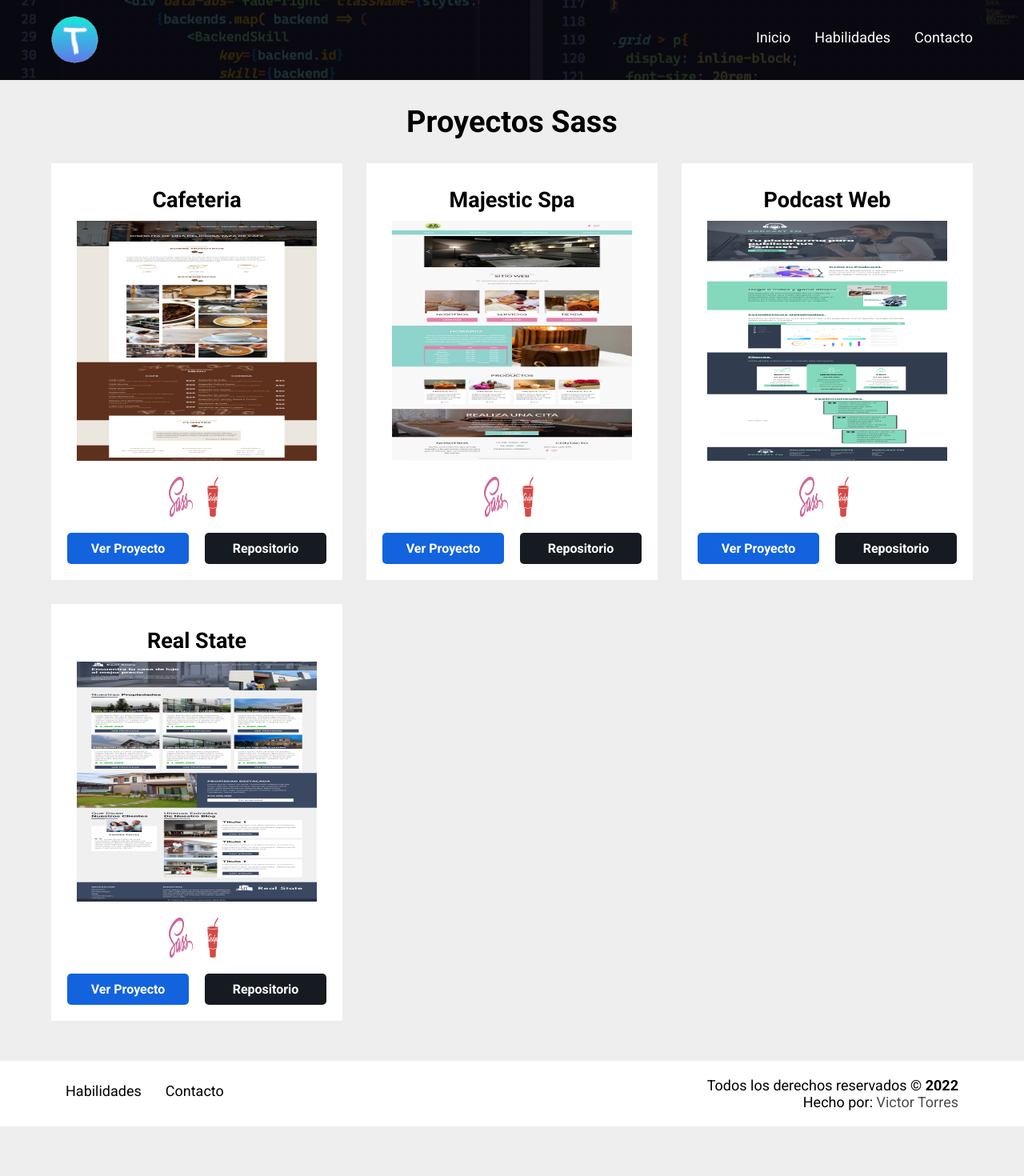
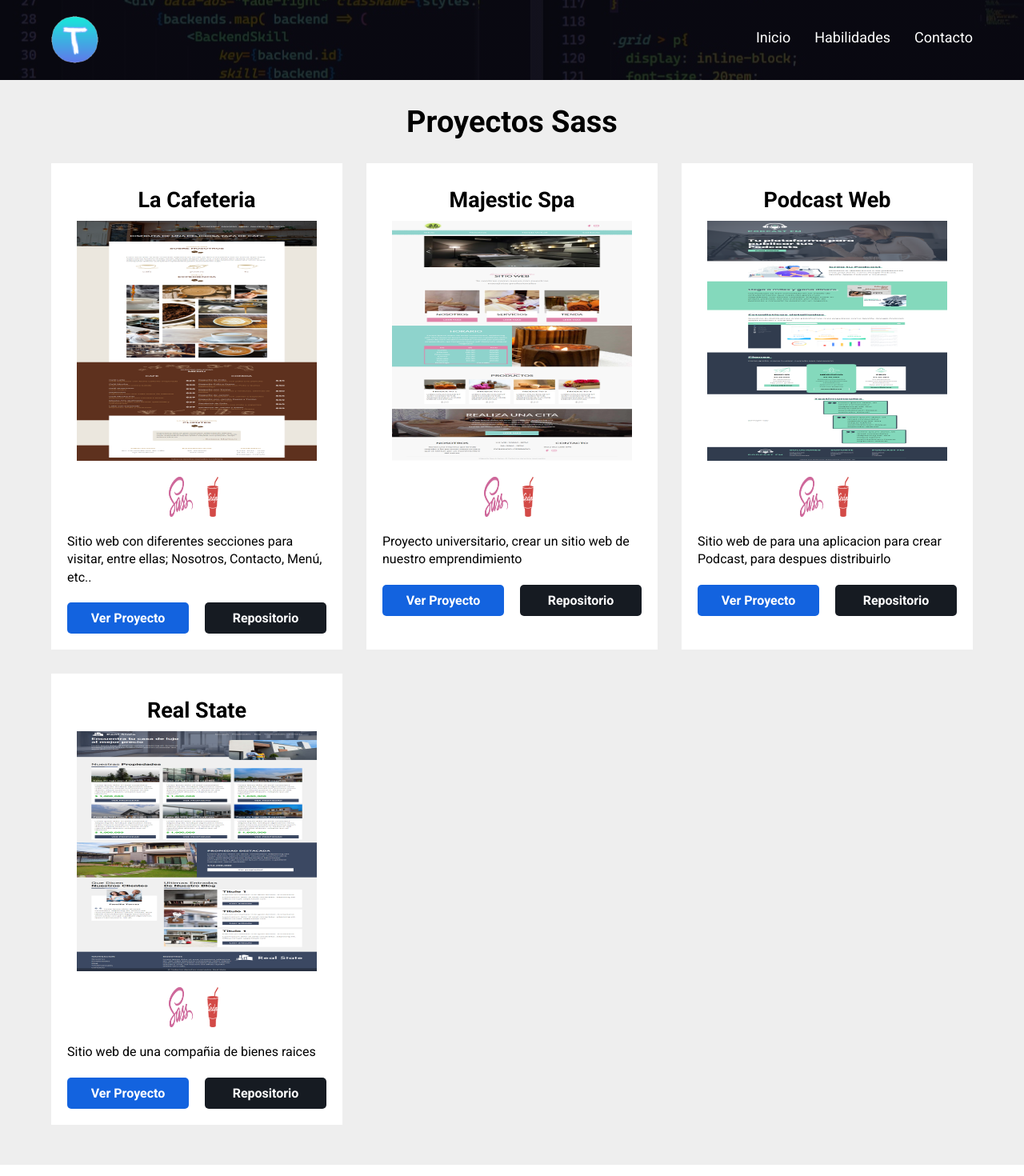
Before and after one commit to vspeed21/portafolio, a Next.js app: page /proyectos-sass in a window 1280 px wide. Shown: the top 1470 px of the page at 80% size. Before the commit the page ends 1408 px from the top, so only its background shows below. Built offline with nearby package versions, Linux system fonts and the light colour scheme.

Commit message:
descripcion a los proyectos

```diff
--- a/src/data/proyectos.js
+++ b/src/data/proyectos.js
@@ -32,8 +32,8 @@ const Reacts = [
 const Sass = [
   {
     id: generarId(),
-    nombre: 'Cafeteria',
-    descripcion: '',
+    nombre: 'La Cafeteria',
+    descripcion: 'Sitio web con diferentes secciones para visitar, entre ellas; Nosotros, Contacto, Menú, etc..',
     imagen: '/img/proyectos/proyectos-sass/cafeteria.png',
     linkProyecto: 'https://cafeteriasass-proyecto.netlify.app',
     linkGit: 'https://github.com/vspeed21/cafeteria',
@@ -53,7 +53,7 @@ const Sass = [
   {
     id: generarId(),
     nombre: 'Majestic Spa',
-    descripcion: '',
+    descripcion: 'Proyecto universitario, crear un sitio web de nuestro emprendimiento',
     imagen: '/img/proyectos/proyectos-sass/majesticSpa.png',
     linkProyecto: 'https://majestic-spa.netlify.app',
     linkGit: 'https://github.com/vspeed21/MajesticSpa',
@@ -73,7 +73,7 @@ const Sass = [
   {
     id: generarId(),
     nombre: 'Podcast Web',
-    descripcion: '',
+    descripcion: 'Sitio web de para una aplicacion para crear Podcast, para despues distribuirlo',
     imagen: '/img/proyectos/proyectos-sass/podcast-app.png',
     linkProyecto: 'https://podcastfm-proyecto.netlify.app',
     linkGit: 'https://github.com/vspeed21/podcast-web',
@@ -93,7 +93,7 @@ const Sass = [
   {
     id: generarId(),
     nombre: 'Real State',
-    descripcion: '',
+    descripcion: 'Sitio web de una compañia de bienes raices',
     imagen: '/img/proyectos/proyectos-sass/real-state.png',
     linkProyecto: 'https://real-state-vt.netlify.app',
     linkGit: 'https://github.com/vspeed21/real-state',
```
